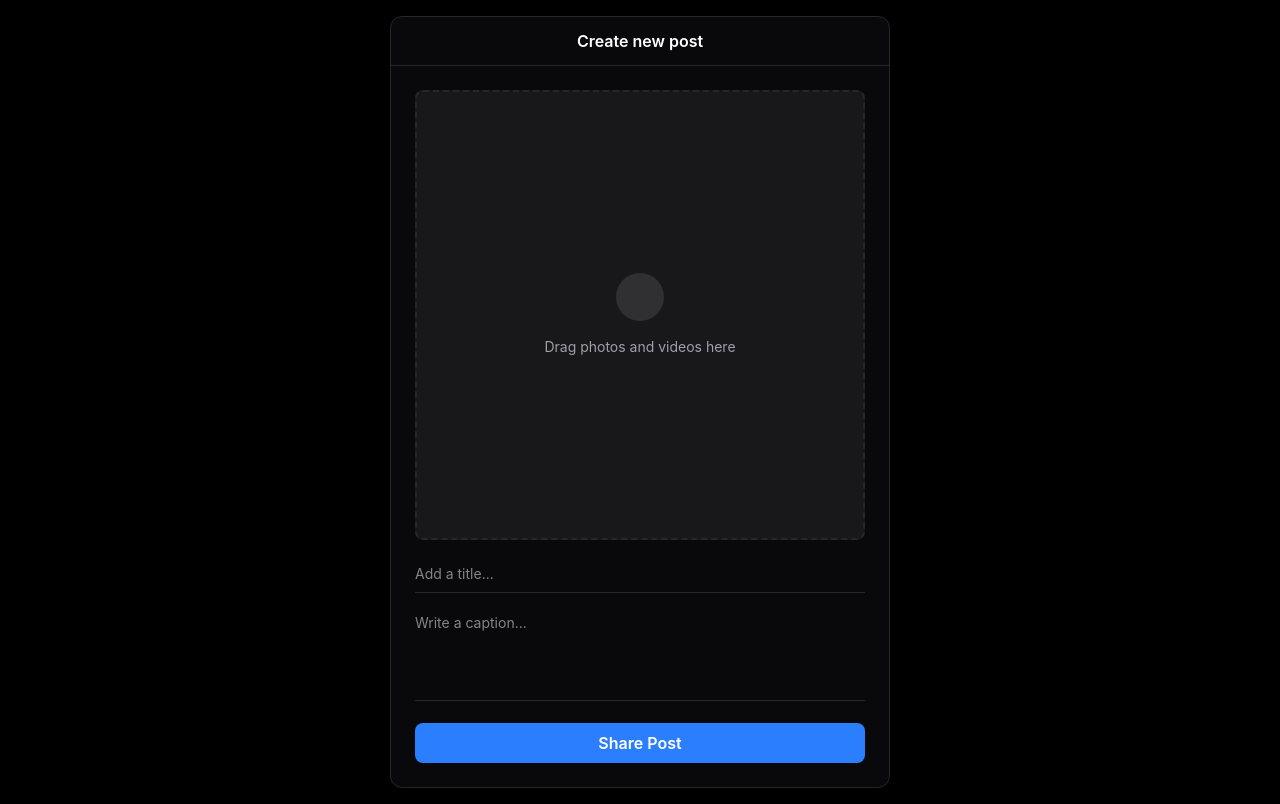
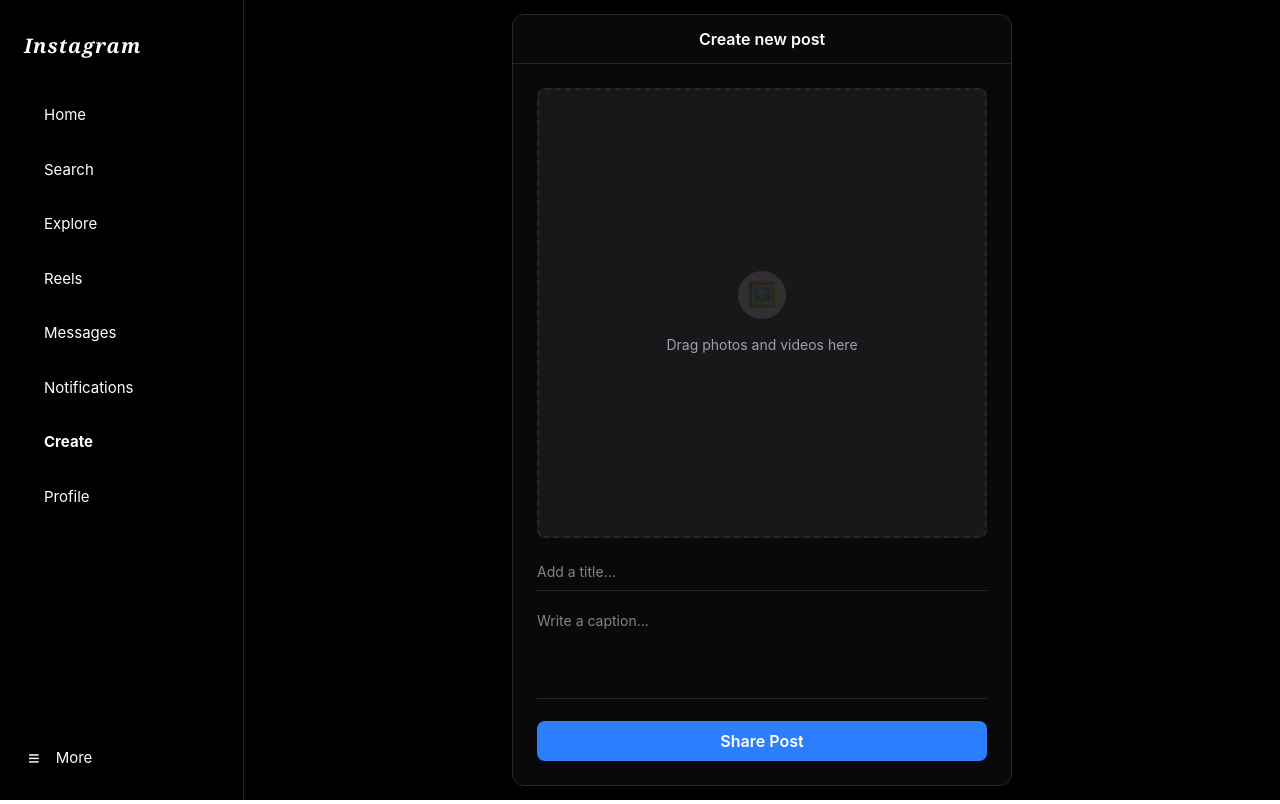
Before and after one commit to apoorvslst/prob, a React app in the folder frontend/: page /create in a window 1280 px wide. Built offline with nearby package versions, Linux system fonts and the light colour scheme; the HTML template or start-up script is replaced by a standard one.

Commit message:
create-section

```diff
--- a/frontend/src/pages/Create.jsx
+++ b/frontend/src/pages/Create.jsx
@@ -1,11 +1,23 @@
 import React, { useState } from 'react';
 import axios from 'axios';
+import { Link } from 'react-router-dom';
 
 const Create = () => {
     const [title, setTitle] = useState('');
     const [description, setDescription] = useState('');
     const [file, setFile] = useState(null);
     const [preview, setPreview] = useState(null);
+
+    const navItems = [
+        { name: 'Home', path: '/' },
+        { name: 'Search', path: '#'},
+        { name: 'Explore', path: '#' },
+        { name: 'Reels', path: '#' },
+        { name: 'Messages', path: '#' },
+        { name: 'Notifications', path: '#', },
+        { name: 'Create', path: '/create'},
+        { name: 'Profile', path: '#'},
+    ];
 
     // Handle image selection and preview
     const handleFileChange = (e) => {
@@ -42,8 +54,43 @@
     };
 
     return (
-        <div className="flex-1 flex justify-center items-center bg-black text-white p-4">
-            <div className="w-full max-w-[500px] bg-zinc-950 border border-zinc-800 rounded-xl overflow-hidden">
+        <div className="flex h-screen bg-black text-white font-sans overflow-hidden">
+
+            {/* 1. SIDEBAR (Left) */}
+            <div className="hidden md:flex flex-col w-[244px] border-r border-neutral-800 p-4 justify-between h-full shrink-0">
+                <div>
+                    {/* Logo */}
+                    <div className="mb-8 mt-4 px-2">
+                        <h1 className="text-xl font-bold tracking-wider italic font-serif">Instagram</h1>
+                    </div>
+
+                    {/* Nav Links */}
+                    <nav className="space-y-2">
+                        {navItems.map((item, index) => (
+                            <Link
+                                key={index}
+                                to={item.path}
+                                className={`flex items-center gap-4 p-3 rounded-lg hover:bg-neutral-900 transition-all duration-200 group ${item.name === 'Create' ? 'font-bold' : ''}`}
+                            >
+                                <span className="text-xl group-hover:scale-110 transition-transform">{item.icon}</span>
+                                <span className="text-[15px]">{item.name}</span>
+                            </Link>
+                        ))}
+                    </nav>
+                </div>
+
+                {/* Bottom Nav */}
+                <div className="space-y-2">
+                    <Link to="#" className="flex items-center gap-4 p-3 rounded-lg hover:bg-neutral-900 transition-colors">
+                        <span className="text-xl">≡</span>
+                        <span className="text-[15px]">More</span>
+                    </Link>
+                </div>
+            </div>
+
+            {/* 2. MAIN CONTENT (Center) */}
+            <div className="flex-1 flex justify-center items-center p-4 overflow-y-auto bg-black">
+                <div className="w-full max-w-[500px] bg-zinc-950 border border-zinc-800 rounded-xl overflow-hidden shadow-2xl">
                     {/* Header */}
                     <div className="border-b border-zinc-800 p-3 text-center font-semibold">
                         Create new post
@@ -51,12 +98,14 @@
 
                     <form onSubmit={handleSubmit} className="p-6 space-y-4">
                         {/* Image Upload Area */}
-                    <div className="flex flex-col items-center justify-center border-2 border-dashed border-zinc-800 rounded-lg aspect-square bg-zinc-900 relative">
+                        <div className="flex flex-col items-center justify-center border-2 border-dashed border-zinc-800 rounded-lg aspect-square bg-zinc-900 relative hover:bg-zinc-800/50 transition-colors">
                             {preview ? (
                                 <img src={preview} alt="Preview" className="w-full h-full object-cover rounded-lg" />
                             ) : (
                                 <div className="flex flex-col items-center">
-                                <div className="w-12 h-12 bg-white rounded-full opacity-10 mb-4"></div>
+                                    <div className="w-12 h-12 bg-white rounded-full opacity-10 mb-4 flex items-center justify-center">
+                                        <span className="text-2xl">🖼️</span>
+                                    </div>
                                     <p className="text-sm text-zinc-400">Drag photos and videos here</p>
                                 </div>
                             )}
@@ -88,13 +137,14 @@
 
                         <button
                             type="submit"
-                        className="w-full bg-blue-500 hover:bg-blue-600 text-white py-2 rounded-lg font-semibold transition"
+                            className="w-full bg-blue-500 hover:bg-blue-600 text-white py-2 rounded-lg font-semibold transition-all active:scale-95"
                         >
                             Share Post
                         </button>
                     </form>
                 </div>
             </div>
+        </div>
     );
 };
 
--- a/frontend/src/pages/Home.jsx
+++ b/frontend/src/pages/Home.jsx
@@ -1,4 +1,5 @@
 import React from 'react';
+import { Link } from 'react-router-dom';
 
 const Home = () => {
   // Dummy data to make the UI render like the screenshot
@@ -19,8 +20,19 @@
       verified: true,
       time: "1w",
       userImg: "https://i.pravatar.cc/150?img=33",
-      postImg: "https://images.unsplash.com/photo-1518605368461-1e1e38ce8ba4?ixlib=rb-4.0.3&auto=format&fit=crop&w=1000&q=80", // Placeholder sports image
+      postImg: "https://images.unsplash.com/photo-1518605368461-1e1e38ce8ba4?ixlib=rb-4.0.3&auto=format&fit=crop&w=1000&q=80",
     }
+  ];
+
+  const navItems = [
+    { name: 'Home', path: '/' },
+    { name: 'Search', path: '#' },
+    { name: 'Explore', path: '#' },
+    { name: 'Reels', path: '#' },
+    { name: 'Messages', path: '#' },
+    { name: 'Notifications', path: '#' },
+    { name: 'Create', path: '/create' },
+    { name: 'Profile', path: '#' },
   ];
 
   return (
@@ -31,44 +43,47 @@
         <div>
           {/* Logo */}
           <div className="mb-8 mt-4 px-2">
-            <h1 className="text-xl font-bold tracking-wider italic">Instagram</h1>
+            <h1 className="text-xl font-bold tracking-wider italic font-serif">Instagram</h1>
           </div>
 
           {/* Nav Links */}
           <nav className="space-y-2">
-            {['Home', 'Search', 'Explore', 'Reels', 'Messages', 'Notifications', 'Create', 'Profile'].map((item, index) => (
-              <a key={index} href="#" className={`flex items-center gap-4 p-3 rounded-lg hover:bg-neutral-900 transition-colors ${item === 'Home' ? 'font-bold' : ''}`}>
-                <div className="w-6 h-6 bg-white rounded-full opacity-20"></div> {/* Placeholder for Icons */}
-                <span className="text-[15px]">{item}</span>
-              </a>
+            {navItems.map((item, index) => (
+              <Link
+                key={index}
+                to={item.path}
+                className={`flex items-center gap-4 p-3 rounded-lg hover:bg-neutral-900 transition-all duration-200 group ${item.name === 'Home' ? 'font-bold' : ''}`}
+              >
+                <span className="text-xl group-hover:scale-110 transition-transform">{item.icon}</span>
+                <span className="text-[15px]">{item.name}</span>
+              </Link>
             ))}
           </nav>
         </div>
 
         {/* Bottom Nav */}
         <div className="space-y-2">
-          <a href="#" className="flex items-center gap-4 p-3 rounded-lg hover:bg-neutral-900 transition-colors">
-            <div className="w-6 h-6 bg-white rounded-full opacity-20"></div>
+          <Link to="#" className="flex items-center gap-4 p-3 rounded-lg hover:bg-neutral-900 transition-colors">
+            <span className="text-xl">≡</span>
             <span className="text-[15px]">More</span>
-          </a>
+          </Link>
         </div>
       </div>
 
       {/* 2. MAIN FEED (Center) */}
-      <div className="flex-1 overflow-y-auto flex justify-center">
+      <div className="flex-1 overflow-y-auto flex justify-center scrollbar-hide">
         <div className="w-full max-w-[630px] pt-8 pb-20 px-4 md:px-0">
 
           {/* Stories Section */}
-          <div className="flex gap-4 overflow-x-auto pb-4 mb-8 scrollbar-hide">
+          <div className="flex gap-4 overflow-x-auto pb-4 mb-8 scrollbar-hide border-b border-neutral-900">
             {stories.map((story) => (
               <div key={story.id} className="flex flex-col items-center gap-1 cursor-pointer shrink-0">
-                {/* Instagram Gradient Ring */}
-                <div className="w-[66px] h-[66px] rounded-full p-[2px] bg-gradient-to-tr from-yellow-400 via-red-500 to-fuchsia-600">
+                <div className="w-[66px] h-[66px] rounded-full p-[2px] bg-gradient-to-tr from-yellow-400 via-red-500 to-fuchsia-600 hover:scale-105 transition-transform">
                   <div className="bg-black p-[2px] rounded-full h-full w-full">
-                    <img src={story.img} alt={story.user} className="rounded-full w-full h-full object-cover" />
+                    <img src={story.img} alt={story.user} className="rounded-full w-full h-full object-cover border border-black" />
                   </div>
                 </div>
-                <span className="text-xs text-neutral-300 truncate w-16 text-center">{story.user}</span>
+                <span className="text-[11px] text-neutral-400 truncate w-16 text-center">{story.user}</span>
               </div>
             ))}
           </div>
@@ -76,32 +91,41 @@
           {/* Posts Section */}
           <div className="flex flex-col items-center">
             {posts.map((post) => (
-              <div key={post.id} className="w-full max-w-[470px] border-b border-neutral-800 pb-5 mb-5">
+              <div key={post.id} className="w-full max-w-[470px] border-b border-neutral-900 pb-8 mb-8">
 
                 {/* Post Header */}
-                <div className="flex items-center justify-between mb-3">
+                <div className="flex items-center justify-between mb-3 px-1">
                   <div className="flex items-center gap-2">
-                    <img src={post.userImg} alt="user" className="w-8 h-8 rounded-full object-cover" />
-                    <span className="font-semibold text-sm">{post.user}</span>
-                    {post.verified && <span className="text-blue-500 text-xs">✔</span>}
-                    <span className="text-neutral-500 text-sm">• {post.time}</span>
+                    <img src={post.userImg} alt="user" className="w-8 h-8 rounded-full object-cover border border-neutral-800" />
+                    <span className="font-semibold text-sm hover:text-neutral-400 cursor-pointer">{post.user}</span>
+                    {post.verified && <span className="text-blue-500 text-[10px]">✔️</span>}
+                    <span className="text-neutral-500 text-xs">• {post.time}</span>
                   </div>
-                  <button className="text-neutral-300 hover:text-white font-bold tracking-widest">...</button>
+                  <button className="text-neutral-300 hover:text-white font-bold tracking-widest text-lg">...</button>
                 </div>
 
                 {/* Post Image */}
-                <div className="rounded border border-neutral-800 bg-neutral-900 flex items-center justify-center overflow-hidden">
-                  <img src={post.postImg} alt="Post content" className="w-full object-cover max-h-[585px]" />
+                <div className="rounded-sm border border-neutral-800 bg-neutral-900 flex items-center justify-center overflow-hidden">
+                  <img src={post.postImg} alt="Post content" className="w-full object-contain max-h-[585px]" />
                 </div>
 
-                {/* Post Actions (Placeholder bars for buttons) */}
-                <div className="flex justify-between mt-3 mb-2">
+                {/* Post Actions */}
+                <div className="flex justify-between items-center mt-4 mb-2 px-1">
                   <div className="flex gap-4">
-                    <div className="w-6 h-6 bg-white rounded-full opacity-20 hover:opacity-40 cursor-pointer"></div>
-                    <div className="w-6 h-6 bg-white rounded-full opacity-20 hover:opacity-40 cursor-pointer"></div>
-                    <div className="w-6 h-6 bg-white rounded-full opacity-20 hover:opacity-40 cursor-pointer"></div>
+                    <span className="text-2xl hover:text-neutral-400 cursor-pointer transition-colors">♡</span>
+                    <span className="text-2xl hover:text-neutral-400 cursor-pointer transition-colors">💬</span>
+                    <span className="text-2xl hover:text-neutral-400 cursor-pointer transition-colors">✈️</span>
                   </div>
-                  <div className="w-6 h-6 bg-white rounded-full opacity-20 hover:opacity-40 cursor-pointer"></div>
+                  <span className="text-2xl hover:text-neutral-400 cursor-pointer transition-colors">🔖</span>
+                </div>
+
+                {/* Like Count */}
+                <div className="px-1 text-sm font-bold mb-2">1,234 likes</div>
+
+                {/* Caption */}
+                <div className="px-1 text-sm">
+                  <span className="font-bold mr-2">{post.user}</span>
+                  <span>Feeling motivated today! ⚽✨ #football #lifestyle</span>
                 </div>
               </div>
             ))}
@@ -110,9 +134,10 @@
       </div>
 
       {/* Floating Messages Button (Bottom Right) */}
-      <div className="fixed bottom-6 right-6 hidden md:flex items-center gap-2 bg-neutral-900 rounded-full px-4 py-3 cursor-pointer shadow-lg hover:bg-neutral-800 border border-neutral-800">
-        <div className="w-5 h-5 bg-white rounded-full opacity-20"></div>
+      <div className="fixed bottom-6 right-6 hidden lg:flex items-center gap-3 bg-neutral-900 rounded-full px-5 py-3 cursor-pointer shadow-2xl hover:bg-neutral-800 border border-neutral-800 transition-all active:scale-95">
+        <span className="text-xl">💬</span>
         <span className="font-semibold text-sm">Messages</span>
+        <div className="bg-red-500 w-2 h-2 rounded-full absolute -top-1 -right-1 border-2 border-black"></div>
       </div>
 
     </div>
```
Also changed, not shown: 2 other files (tests, documents, lock files or other folders). Lines whose indentation alone changed are shown as unchanged.
